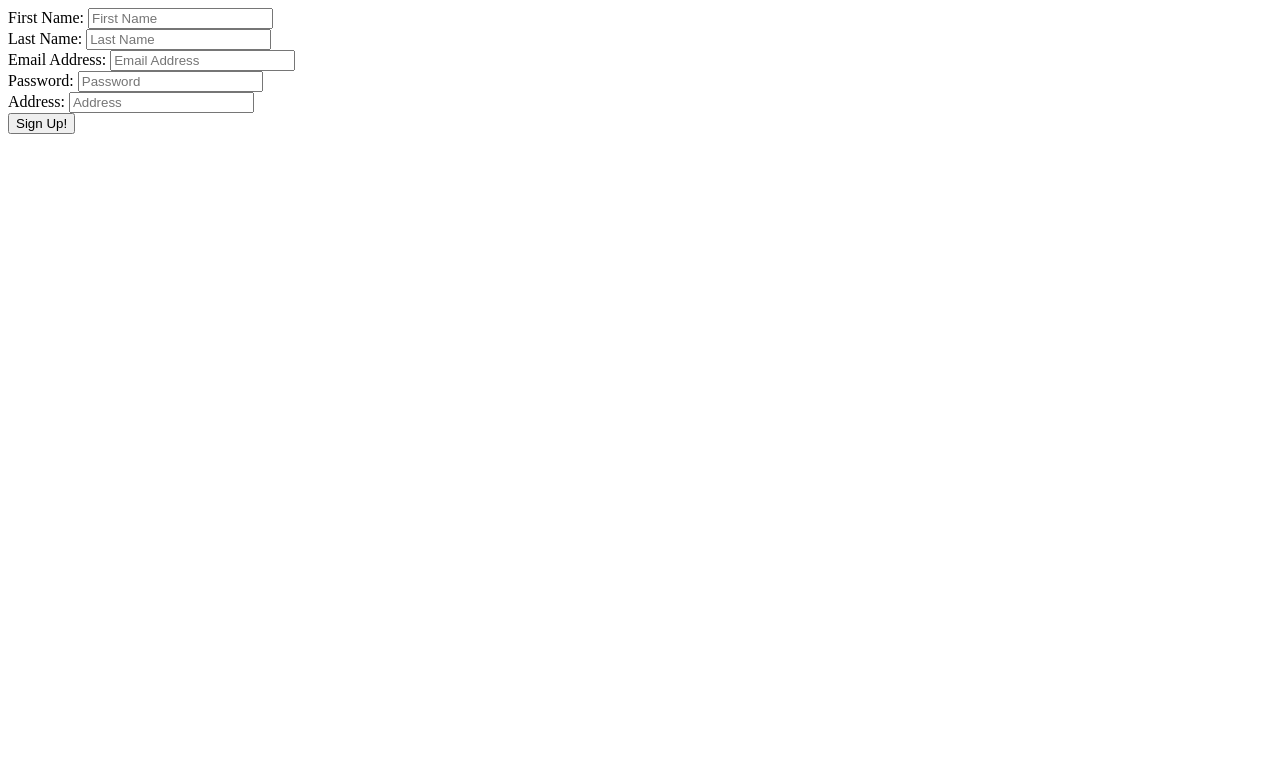
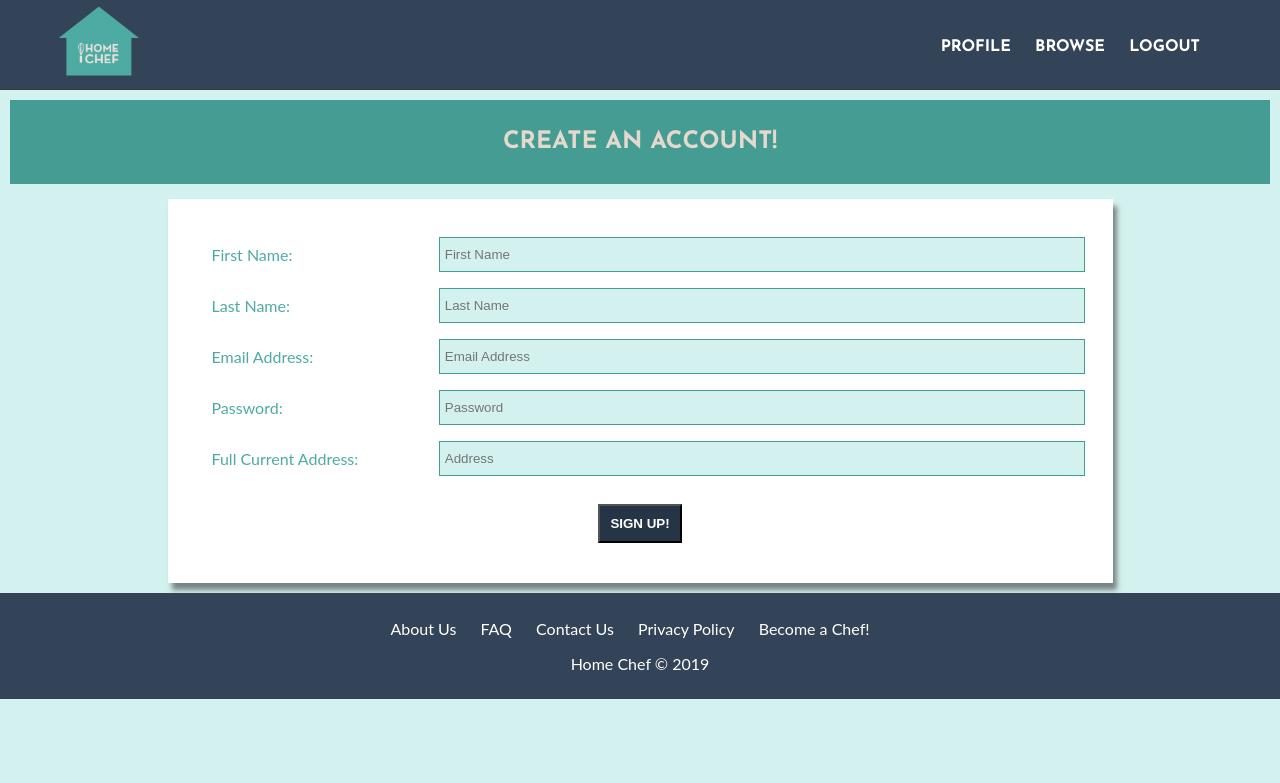
Before and after one commit to beverlily/HomeChef, a PHP site: page /views/user/register_user.php in a window 1280 px wide. Shown: the top 783 px of the page. Run offline with PHP 8.4, Linux system fonts and the light colour scheme; some libraries are stand-ins or nearby versions.

Commit message:
Updated styling form forms, styled user pages

```diff
--- a/controller/userController.php
+++ b/controller/userController.php
@@ -1,5 +1,4 @@
 <?php
-session_start();
 require_once '../../models/database.php';
 require_once '../../models/users.php';
 
--- a/style.css
+++ b/style/style.css
@@ -13,6 +13,7 @@
  * 10. ANIMATIONS
  * 11. MEDIA QUERIES
  * 12. SKIP TO MAIN
+ * 13. FORMS *
  ***********************************************/
 
 /*1. DEFAULT OVERRIDES*/
@@ -30,6 +31,10 @@ body{
   margin: 0;
   padding: 0;
   color: #4daba4;
+  background-color:#D3F2EF;
+}
+h1,h2,h3,h4,h5,h6{
+  font-family: 'Josefin Sans', sans-serif;
 }
 
 img{
@@ -49,6 +54,10 @@ ul{
 
 li{
   display: inline-block;
+}
+
+#main{
+  margin:10px;
 }
 
 /*STEPS*/
@@ -106,6 +115,8 @@ li{
 	font-size: 3rem;
 	padding: 50px;
 	font-weight: bold;
+  font-family: 'Josefin Sans', sans-serif;
+
 }
 
 
@@ -144,6 +155,14 @@ li{
 .button:hover{
   cursor: pointer;
 }
+.banner-pages{
+  background-color:#449C93;
+  color:#E5D9CD;
+  padding:10px;
+  text-align: center;
+  margin-bottom: 15px;
+  text-transform: uppercase;
+}
 
 /*4. HEADER*/
 
@@ -177,6 +196,18 @@ li{
 #header-nav a{
   margin-left: 20px;
   color: #383838;
+}
+
+
+
+.alt{
+  color:white !important;
+  font-family: 'Josefin Sans', sans-serif;
+  text-transform: uppercase;
+}
+
+.alt a:hover{
+  color:#E1584B;
 }
 
 #site-logo{
@@ -233,3 +264,49 @@ li{
 	text-align: center;
 	color: white;
 }
+
+/*FORMS*/
+form{
+  background-color:white;
+  width:75%;
+  display:block;
+  margin:0 auto;
+  padding:30px 20px 20px 20px;
+
+  -webkit-box-shadow: 4px 7px 5px 0px rgba(71,71,71,0.64);
+-moz-box-shadow: 4px 7px 5px 0px rgba(71,71,71,0.64);
+box-shadow: 4px 7px 5px 0px rgba(71,71,71,0.64);
+}
+
+label{
+  padding: .5em 1em .5em 1em;
+  flex: 1;
+}
+
+input{
+  padding:5px;
+  background-color:#D3F2EF;
+  border: 0.5px solid #449C93;
+  flex: 3;
+}
+.form-row{
+  display: flex;
+    justify-content: flex-end;
+    padding: .5em;
+}
+
+form button{
+  background-color:#253546;
+  color:white;
+  text-align: center;
+  padding: 10px;
+    display: block;
+    transition: all .5s;
+    text-transform: uppercase;
+    font-weight: bold;
+    margin: 20px auto;
+}
+
+form button:hover{
+  background-color:#E1584B;
+}
--- a/views/partials/footer.php
+++ b/views/partials/footer.php
@@ -1,3 +1,22 @@
-<?php// print_r($_GET); ?>
+<footer id="footer" class="flex-container" tabindex="0">
+<div class="page-wrapper">
+ <h2 class="hidden">Main Footer</h2>
+ <ul>
+  <li>
+    <a href="#">About Us</a>
+    <a href="#">FAQ</a>
+    <a href="#">Contact Us</a>
+    <a href="#">Privacy Policy</a>
+    <a href="#">Become a Chef!</a>
+  </li>
+ </ul>
+ <p id="copyright">
+   Home Chef &copy; 2019
+ </p>
+</div>
+</footer>
+<script src="https://ajax.googleapis.com/ajax/libs/jquery/3.3.1/jquery.min.js"></script>
+<link rel="stylesheet" href="https://use.fontawesome.com/releases/v5.8.2/css/all.css" integrity="sha384-oS3vJWv+0UjzBfQzYUhtDYW+Pj2yciDJxpsK1OYPAYjqT085Qq/1cq5FLXAZQ7Ay" crossorigin="anonymous">
+<script src="script.js"></script>
 </body>
 </html>
--- a/views/partials/header.php
+++ b/views/partials/header.php
@@ -1,7 +1,11 @@
-<?php session_start(); ?>
-<!doctype html>
+<?php session_start()?>
+<!DOCTYPE html>
 <html>
-<head>
-  <title> HomeChef </title>
-</head>
-<body>
+	<head>
+		<title>Home Chef</title>
+		<meta charset="utf-8" />
+    <link href="https://fonts.googleapis.com/css?family=Josefin+Sans:700&display=swap" rel="stylesheet">
+		<link rel="stylesheet" type="text/css" href="../../style/style.css" />
+		<meta name="viewport" content="width=device-width">
+	</head>
+	<body>
--- a/views/partials/menu.php
+++ b/views/partials/menu.php
@@ -1,5 +1,18 @@
-<ul>
-  <li> <a href="/HomeChef/index.php"> Home </a></li>
-  <li> <a href="/HomeChef/views/user/register_user.php"> Sign Up </a> </li>
-  <li> <a href="/HomeChef/views/user/sign_in.php"> Sign In </a> </li>
-</ul>
+<a id="skip-to-main" class="hidden" href="#main" tabindex="0">Skip to main content</a>
+<header id="header">
+   <div class="page-wrapper">
+  <div id="header-content" class="flex-container">
+    <div id="site-logo">
+       <a href="../../index.html"><img src="../../images/logo.png" alt="Home Chef Logo" /></a>
+    </div>
+      <nav id="header-nav">
+       <h2 class="hidden">Main Navigation</h2>
+       <ul>
+        <li><a class= "alt" href="">Profile</a></li>
+        <li><a class= "alt" href="">Browse</a></li>
+        <li><a class= "alt" href="">Logout</a></li>
+       </ul>
+      </nav>
+  </div>
+   </div>
+</header>
--- a/views/user/register_user.php
+++ b/views/user/register_user.php
@@ -1,25 +1,40 @@
 <?php
 require_once '../../controller/userController.php';
+include '../../views/partials/header.php';
+include '../../views/partials/menu.php';
 
  ?>
 
  <main id="main">
+   <div class="banner-pages">
+     <h2> Create an Account! </h2>
+   </div>
    <form action="#" method="post">
-     <label for="first_name"> First Name: </label>
-     <input type="text" name="first_name" placeholder="First Name"><br />
 
-     <label for="first_name"> Last Name: </label>
-     <input type="text" name="last_name" placeholder="Last Name"><br />
+     <div class="form-row">
+       <label for="first_name" class="inline"> First Name: </label>
+       <input type="text" name="first_name" placeholder="First Name" />
+     </div>
+     <div class="form-row">
+       <label for="first_name"> Last Name: </label>
+       <input type="text" name="last_name" placeholder="Last Name" />
+    </div>
 
+    <div class="form-row">
      <label for="email"> Email Address: </label>
      <input type="text" name="email" placeholder="Email Address"><br />
-
+   </div>
+   <div class="form-row">
      <label for="password"> Password: </label>
      <input type="password" name="password" placeholder="Password"><br />
+   </div>
 
-     <label for="address"> Address: </label>
+   <div class="form-row">
+     <label for="address"> Full Current Address: </label>
      <input type="text" name="address" placeholder="Address"><br />
-
+   </div>
      <button type="submit" name="add_user"> Sign Up! </button>
    </form>
  </main>
+
+  <?php  include '../../views/partials/footer.php'; ?>
--- a/views/user/user_profile.php
+++ b/views/user/user_profile.php
@@ -1,5 +1,7 @@
 <?php
 require_once '../../controller/userController.php';
+include '../../views/partials/header.php';
+include '../../views/partials/menu.php';
 $userid = $_SESSION['USERID'];
 $this_user=$user->getUser($userid,$db);
  ?>
@@ -12,3 +14,4 @@ $this_user=$user->getUser($userid,$db);
     <li> Address: <?=$this_user->address?></li>
   </ul>
  </main>
+ <?php  include '../../views/partials/footer.php'; ?>
```
Also changed, not shown: index.html (+4 -3 lines), views/user/sign_in.php (+15 -6 lines), images/step2.png.
